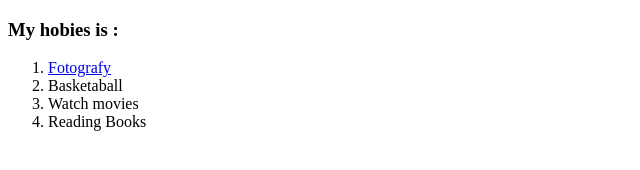
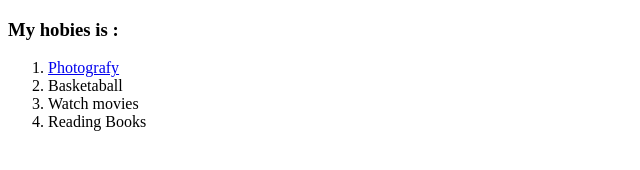
Before and after one commit to alkosmas92/cv, a plain HTML site: page hobbies.html in a window 1280 px wide. Shown: the full height of the page, 0-640 px from the left. Drawn offline with Linux system fonts and the light colour scheme.

Commit message:
Update hobbies.html

```diff
--- a/hobbies.html
+++ b/hobbies.html
@@ -7,7 +7,7 @@
   <body>
     <h3>My hobies is :</h3>
     <ol>
-          <li><a href="https://www.thesprucecrafts.com/brief-history-of-photography-2688527#:~:text=The%20basic%20concept%20of%20photography,projected%20them%20onto%20another%20surface.">Fotografy</a></li>
+          <li><a href="https://www.thesprucecrafts.com/brief-history-of-photography-2688527#:~:text=The%20basic%20concept%20of%20photography,projected%20them%20onto%20another%20surface.">Photografy</a></li>
           <li>Basketaball</li>
           <li>Watch movies</li>
           <li>Reading Books</li>
```
